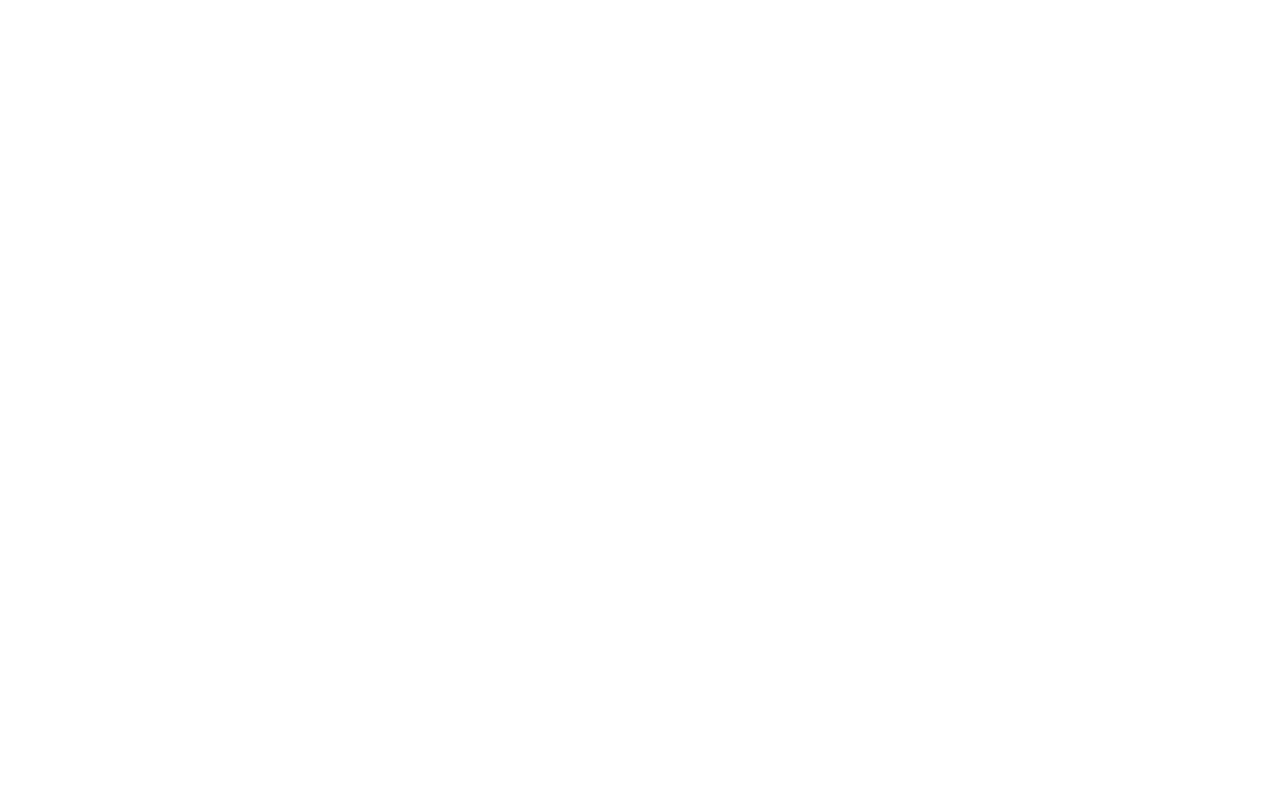
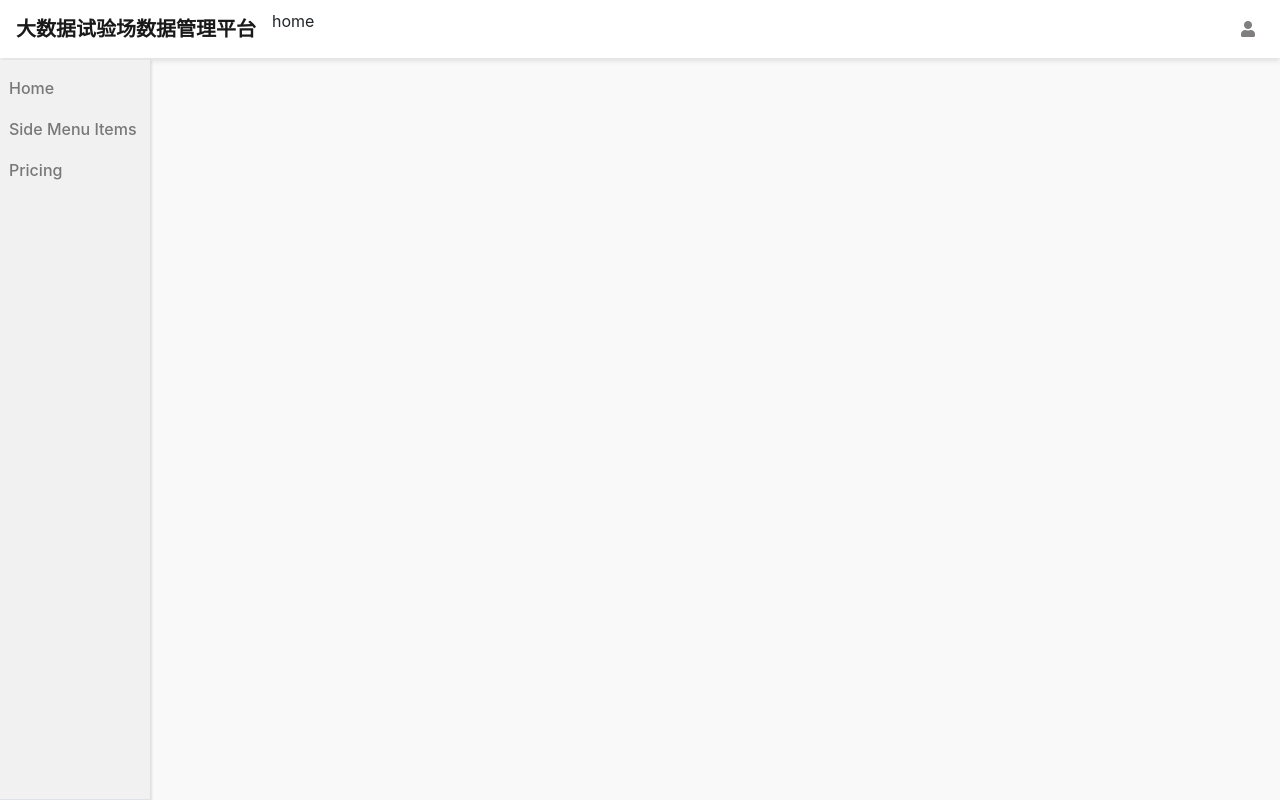
Before and after one commit to dontknow9179/portal_cl, a Django app: page / in a window 1280 px wide. Before the commit the page is empty. Run offline with Django 3.2, Linux system fonts and the light colour scheme; some libraries are stand-ins or nearby versions.

Commit message:
0126 index 告一段落

```diff
--- a/portal/templates/index.html
+++ b/portal/templates/index.html
@@ -5,7 +5,7 @@
     {% load static %}
     <meta charset="UTF-8">
     <meta http-equiv="X-UA-Compatible" content="IE=edge">
-	<meta name="viewport" content="width=device-width, initial-scale=1">
+    <meta name="viewport" content="width=device-width, initial-scale=1">
     <title>Portal</title>
     <link rel="shortcut icon" href="{% static 'mainpage.ico' %}">
     <link rel="bookmark" href="{% static 'mainpage.ico' %}">
@@ -22,8 +22,142 @@
     <!-- Latest compiled JavaScript -->
     <script src="https://maxcdn.bootstrapcdn.com/bootstrap/4.4.1/js/bootstrap.min.js"></script>
 
+    <style type="text/css">
+        body {
+            background: #f9f9f9;
+        }
+
+        #wrapper {
+            padding: 90px 15px;
+        }
+
+        .navbar-expand-lg .navbar-nav.side-nav {
+            flex-direction: column;
+        }
+
+        .header-top {
+            box-shadow: 0 3px 5px rgba(0, 0, 0, .1)
+        }
+
+        @media(min-width:992px) {
+            #wrapper {
+                margin-left: 200px;
+                padding: 90px 15px 15px;
+            }
+        }
+
+        .navbar-nav.side-nav {
+            background: #f1f1f1;
+            box-shadow: 2px 1px 2px rgba(0, 0, 0, .1);
+            position: fixed;
+            top: 60px;
+            flex-direction: column !important;
+            left: 0;
+            width: 150px;
+            overflow-y: auto;
+            bottom: 0;
+            overflow-x: hidden;
+            padding-bottom: 40px;
+            padding-top: 7px;
+
+        }
+
+        .nav-tabs .nav-link.active {
+            background: #e4e2e2;
+            border-color: transparent transparent rgb(129, 126, 126) transparent;
+            border-bottom: 3px solid rgb(129, 126, 126);
+        }
+        .nav-link {
+            border: 1px solid transparent;
+            /* border-top-left-radius: .25rem;
+            border-top-right-radius: .25rem; */
+            font-weight: 500;
+            padding-left: 7px;
+        }
+        .nav-link:hover {
+            border: none;
+            background: #e4e2e2;
+        }
+    </style>
 </head>
 
 <body>
+    <div id="wrapper">
+        <nav class="navbar header-top fixed-top navbar-expand-lg navbar-light"
+            style="background-color: rgb(255, 255, 255);">
+            <a class="navbar-brand" href="{% url 'index' %}" style="font-weight: 600;">大数据试验场数据管理平台</a>
+            <button class="navbar-toggler" type="button" data-toggle="collapse" data-target="#navbarText"
+                aria-controls="navbarText" aria-expanded="false" aria-label="Toggle navigation">
+                <span class="navbar-toggler-icon"></span>
+            </button>
+            <div class="collapse navbar-collapse" id="navbarText">
+                <div class="nav navbar-nav side-nav nav-tabs" role="tablist">
+                    <a class="nav-item nav-link activate" id="nav-home-tab" data-toggle="tab" href="#nav-home"
+                        role="tab" aria-controls="nav-home" aria-selected="true">Home</a>
 
+                    <a class="nav-item nav-link" id="nav-p1-tab" data-toggle="tab" href="#nav-p1" role="tab"
+                        aria-controls="nav-p1" aria-selected="false">Side Menu Items</a>
+
+                    <a class="nav-item nav-link" id="nav-p2-tab" data-toggle="tab" href="#nav-p2" role="tab"
+                        aria-controls="nav-p2" aria-selected="false">Pricing</a>
+                </div>
+                <div class="tab-content">
+                    <div id="nav-home" class="tab-pane fade show active" role="tabpanel" aria-labelledby="nav-home-tab">
+                        <p>home</p>
+                    </div>
+                    <div id="nav-p1" class="tab-pane fade" role="tabpanel" aria-labelledby="nav-p1-tab">
+                        <p>p1</p>
+                    </div>
+                    <div id="nav-p2" class="tab-pane fade" role="tabpanel" aria-labelledby="nav-p2-tab">
+                        <p>p2</p>
+                    </div>
+                </div>
+                <ul class="navbar-nav ml-md-auto d-md-flex">
+                    {% if not user.is_authenticated %}
+                    <li class="nav-item">
+                        <a class="nav-link" href="{% url 'login_page' %}"><i title="登录/注册" class="fas fa-user"
+                                style="color: rgb(129, 126, 126);"></i></a>
+                    </li>
+                    {% else %}
+                    <li class="nav-item">
+                        <a class="nav-link" href="#"><i title="我的账户" class="fas fa-user"
+                                style="color: rgb(129, 126, 126);"></i></a>
+                    </li>
+                    <li class="nav-item">
+                        <a class="nav-link" href="#" data-toggle="modal" data-target="#logoutWindow"
+                            style="color: rgb(129, 126, 126);"><i title="退出登录" class="fas fa-sign-in-alt"></i></a>
+                    </li>
+                    {% endif %}
+                </ul>
+            </div>
+        </nav>
+    </div>
+
+    <!-- <div class="container-fluid">
+        <div class="row">
+
+
+        </div>
+    </div> -->
+    <!-- LOGOUT WINDOW -->
+    <div class="modal fade" id="logoutWindow" tabindex="-1" role="dialog" aria-labelledby="exampleModalLabel"
+        aria-hidden="true">
+        <div class="modal-dialog" role="document">
+            <div class="modal-content">
+                <div class="modal-header" style="border: 0px; margin: 0px;">
+                    <h5 class="modal-title" id="exampleModalLabel">确定要退出吗？</h5>
+                    <button type="button" class="close" data-dismiss="modal" aria-label="Close">
+                        <span aria-hidden="true">&times;</span>
+                    </button>
+                </div>
+                <!-- <div class="modal-body">
+                确定要退出吗？
+            </div> -->
+                <div class="modal-footer" style="border: 0px; margin: 0px;">
+                    <button type="button" class="btn btn-secondary" data-dismiss="modal">返回</button>
+                    <a href="{% url 'logout' %}"><button type="button" class="btn btn-primary">退出</button></a>
+                </div>
+            </div>
+        </div>
+    </div>
 </body>
--- a/portal/templates/login.html
+++ b/portal/templates/login.html
@@ -192,7 +192,7 @@
                     </div>
 
                     <a href="#" class="btn btn-lg btn-primary btn-block text-uppercase" onclick="userLogin()">确认登录</a>
-                    <a class="d-block text-center mt-2 small" href="{% url 'register_page' %}">注册</a>
+                    <a class="d-block text-center mt-2 small" href="{% url 'register_page' %}">没有账户？点击注册</a>
                 </div>
             </div>
           </div>
```
Also changed, not shown: portal/db.sqlite3.
